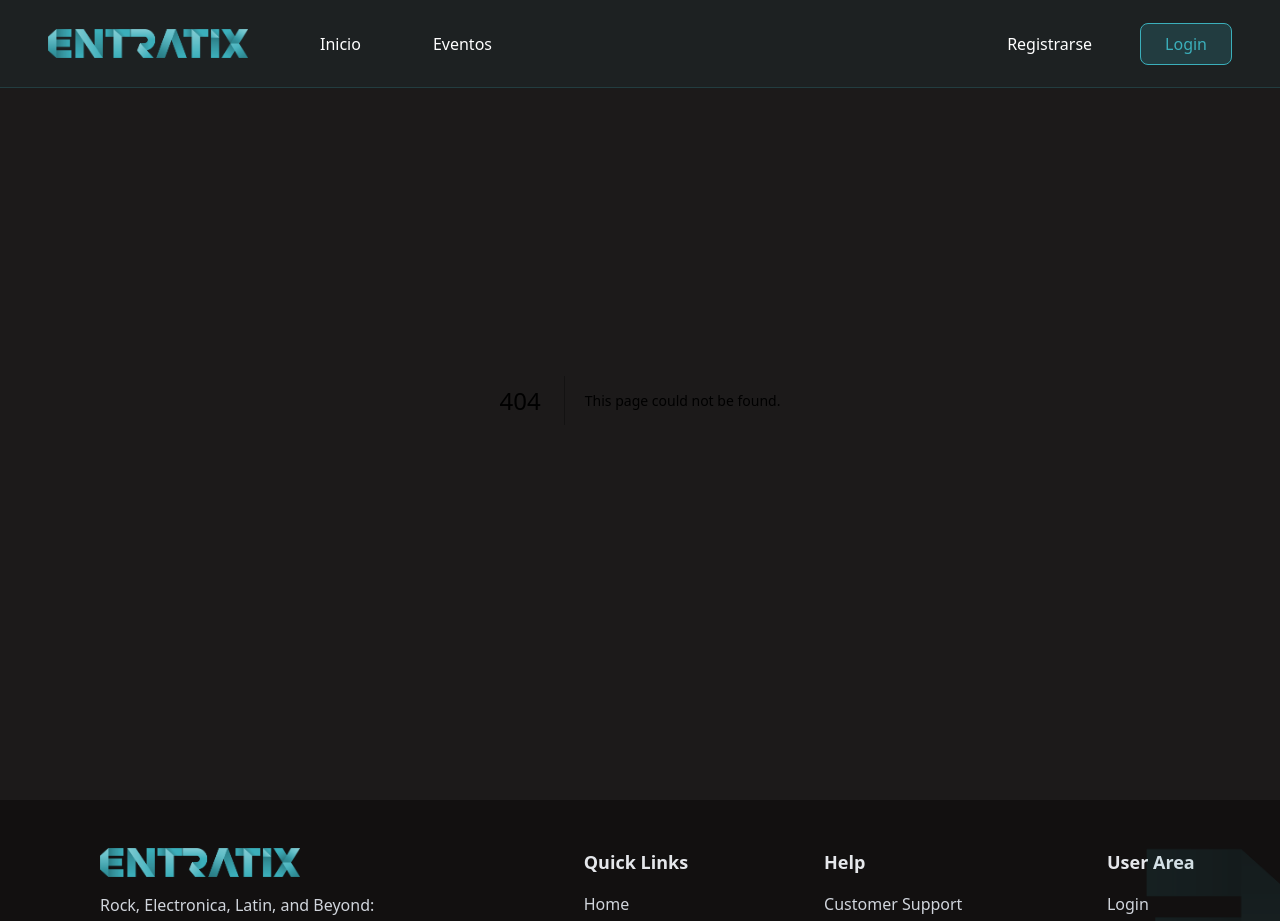
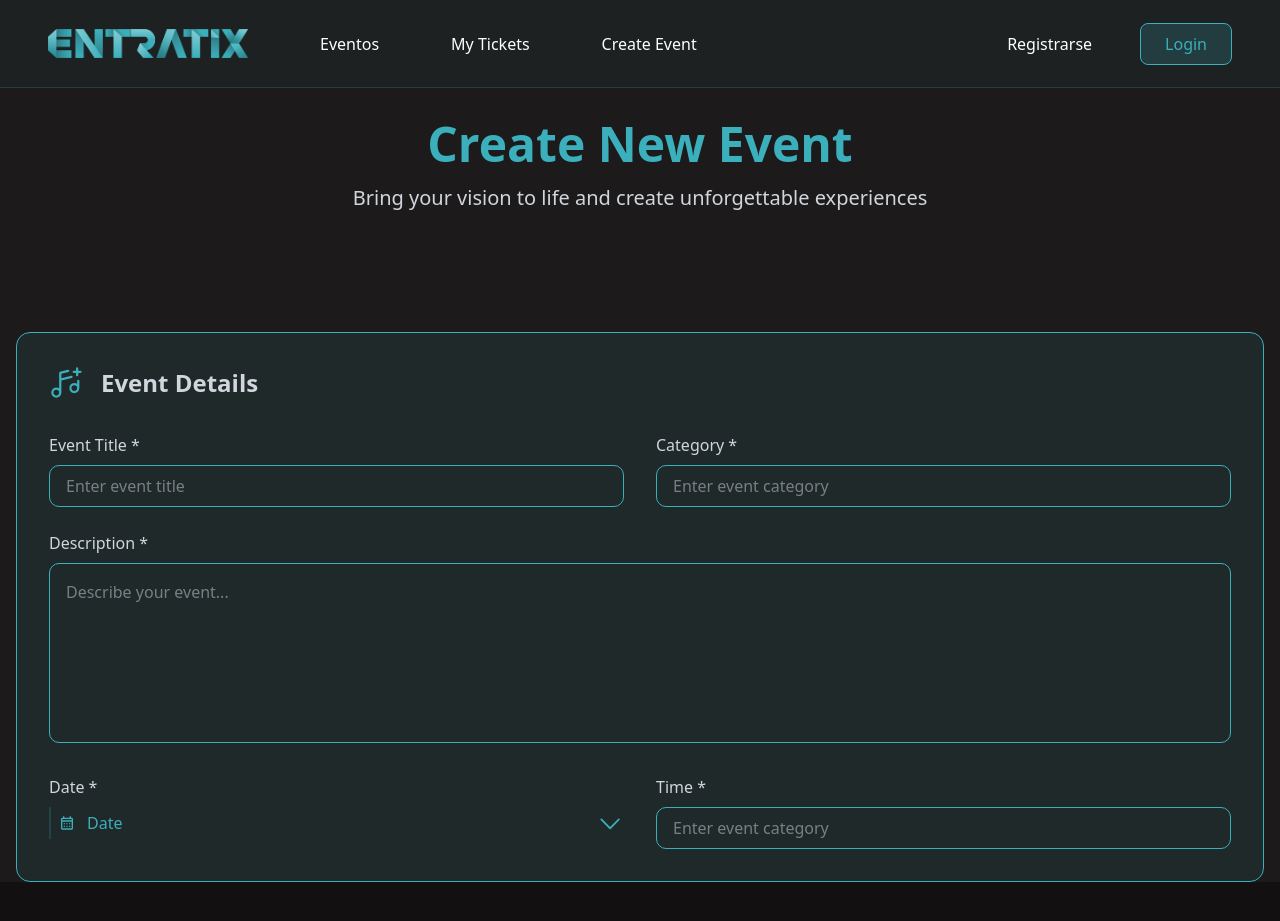
Before and after one commit to ferbermu/Entratix, a Next.js app: page /create-event in a window 1280 px wide. Before the commit this address had no page. Shown: the top 921 px of the page. Built offline with nearby package versions, Linux system fonts and the light colour scheme.

Commit message:
feat: agregar componente CalendarDropdown y actualizar formularios de eventos y búsqueda

```diff
--- /dev/null
+++ b/src/app/components/CalendarDropdown.tsx
@@ -0,0 +1,95 @@
+import React, { useState, useRef } from 'react';
+import Image from 'next/image';
+import { CaretDown } from '@phosphor-icons/react';
+import { Calendar } from './Calendar';
+import { es } from 'date-fns/locale';
+import { format } from 'date-fns';
+import { type DateRange } from 'react-day-picker';
+
+interface CalendarDropdownProps {
+  date: DateRange | undefined;
+  onDateChange: (date: DateRange | undefined) => void;
+  width?: string;
+  location?: 'right' | 'left' | 'center';
+}
+
+export const CalendarDropdown: React.FC<CalendarDropdownProps> = ({
+  date,
+  onDateChange,
+  width = 'w-full',
+  location = 'left',
+}) => {
+  const [isCalendarOpen, setIsCalendarOpen] = useState(false);
+  const calendarRef = useRef<HTMLDivElement>(null);
+  const locationClass =
+    location === 'right'
+      ? 'right-0'
+      : location === 'center'
+      ? 'left-1/2 -translate-x-1/2'
+      : 'left-0';
+  // Cierra el calendario si se hace click fuera
+  React.useEffect(() => {
+    function handleClickOutside(event: MouseEvent) {
+      if (
+        calendarRef.current &&
+        !calendarRef.current.contains(event.target as Node)
+      ) {
+        setIsCalendarOpen(false);
+      }
+    }
+    document.addEventListener('mousedown', handleClickOutside);
+    return () => {
+      document.removeEventListener('mousedown', handleClickOutside);
+    };
+  }, []);
+
+  return (
+    <div className="relative w-full">
+      <button
+        type="button"
+        onClick={() => setIsCalendarOpen(!isCalendarOpen)}
+        className="cursor-pointer border-l-[#3BAFBB33] border-l-2 flex items-center gap-3 pl-2 w-full justify-between"
+      >
+        <Image
+          src="/assets/icons/search_bar/calendar_month.svg"
+          alt="calendar"
+          width={16}
+          height={16}
+        />
+        <input
+          type="text"
+          placeholder="Date"
+          value={
+            date?.from
+              ? date.to
+                ? `${format(date.from, 'dd/MM/yyyy')} - ${format(
+                    date.to,
+                    'dd/MM/yyyy'
+                  )}`
+                : format(date.from, 'dd/MM/yyyy')
+              : ''
+          }
+          readOnly
+          className="placeholder:text-[#3BAFBB] text-[#3BAFBB] w-full outline-none bg-transparent cursor-pointer"
+          onClick={() => setIsCalendarOpen(!isCalendarOpen)}
+        />
+        <CaretDown className="text-[#3BAFBB]" size={32} />
+      </button>
+      {isCalendarOpen && (
+        <div
+          ref={calendarRef}
+          className={`bg-[#1C1A1A] ${width} ${locationClass}  absolute top-full  mt-5 ml-1.5 z-50 transform transition-all duration-200 ease-in-out opacity-100 scale-100 shadow-lg max-sm:fixed max-sm:left-1/2 max-sm:-translate-x-1/2 max-sm:top-1/2 max-sm:-translate-y-1/2`}
+        >
+          <Calendar
+            mode="range"
+            selected={date}
+            onSelect={onDateChange}
+            className="rounded-md border w-full bg-[#3BAFBB1A] text-[#3BAFBB] border-[#3BAFBB] shadow-xl max-sm:w-[calc(100vw-2rem)]"
+            locale={es}
+            showOutsideDays={false}
+          />
+        </div>
+      )}
+    </div>
+  );
+};
--- a/src/app/components/Navbar.tsx
+++ b/src/app/components/Navbar.tsx
@@ -59,7 +59,6 @@ export const Navbar = () => {
           }
         `}
       >
-        {/* Logo y navegación principal */}
         <div className="gap-4 flex items-center">
           <Link href="/">
             <Image
@@ -72,8 +71,13 @@ export const Navbar = () => {
           </Link>
 
           <div className="text-white pl-8 flex gap-6 max-[870px]:hidden">
-            <Navbutton text="Inicio" onClick={() => {}} />
             <Navbutton text="Eventos" onClick={handleMyTickets} />
+            <Link href="/my-tickets">
+              <Navbutton text="My Tickets" onClick={() => {}} />
+            </Link>
+            <Link href="/create-event">
+              <Navbutton text="Create Event" onClick={() => {}} />
+            </Link>
           </div>
         </div>
 
--- a/src/app/components/SearchBar.tsx
+++ b/src/app/components/SearchBar.tsx
@@ -2,13 +2,9 @@
 
 import React, { useEffect, useState, useRef } from 'react';
 import Image from 'next/image';
-import { CaretDown } from '@phosphor-icons/react';
-import { Calendar } from './Calendar';
-import { es } from 'date-fns/locale';
-import { format } from 'date-fns';
 import { type DateRange } from 'react-day-picker';
 import { Dropdown } from './Dropdown';
-
+import { CalendarDropdown } from './CalendarDropdown';
 const departments = [
   'Artigas',
   'Canelones',
@@ -43,7 +39,7 @@ export const SearchBar = ({ onFilterChange }: SearchBarProps) => {
   const [isSticky, setIsSticky] = useState(false);
   const [searchTerm, setSearchTerm] = useState('');
   const [date, setDate] = useState<DateRange | undefined>();
-  const [isCalendarOpen, setIsCalendarOpen] = useState(false);
+  const [, setIsCalendarOpen] = useState(false);
   const calendarRef = useRef<HTMLDivElement>(null);
   const [location, setLocation] = useState('');
 
@@ -124,52 +120,11 @@ export const SearchBar = ({ onFilterChange }: SearchBarProps) => {
           />
         </div>
 
-        <div className="relative w-full ">
-          <button
-            onClick={() => setIsCalendarOpen(!isCalendarOpen)}
-            className="cursor-pointer border-l-[#3BAFBB33] border-l-2 flex items-center gap-3 pl-2 w-full justify-between"
-          >
-            <Image
-              src="/assets/icons/search_bar/calendar_month.svg"
-              alt="calendar"
-              width={16}
-              height={16}
-            />{' '}
-            <input
-              type="text"
-              placeholder="Date"
-              value={
-                date?.from
-                  ? date.to
-                    ? `${format(date.from, 'dd/MM/yyyy')} - ${format(
-                        date.to,
-                        'dd/MM/yyyy'
-                      )}`
-                    : format(date.from, 'dd/MM/yyyy')
-                  : ''
-              }
-              readOnly
-              className="placeholder:text-[#3BAFBB] text-[#3BAFBB] w-full outline-none bg-transparent cursor-pointer"
-              onClick={() => setIsCalendarOpen(!isCalendarOpen)}
-            />
-            <CaretDown className="text-[#3BAFBB]" size={32} />
-          </button>{' '}
-          {isCalendarOpen && (
-            <div
-              ref={calendarRef}
-              className="bg-[#1C1A1A] absolute w-full top-full left-0 mt-5 ml-1.5 z-50 transform transition-all duration-200 ease-in-out opacity-100 scale-100 shadow-lg max-sm:fixed max-sm:left-1/2 max-sm:-translate-x-1/2 max-sm:top-1/2 max-sm:-translate-y-1/2"
-            >
-              <Calendar
-                mode="range"
-                selected={date}
-                onSelect={handleDateSelect}
-                className="rounded-md border w-full bg-[#3BAFBB1A] text-[#3BAFBB] border-[#3BAFBB] shadow-xl max-sm:w-[calc(100vw-2rem)]"
-                locale={es}
-                showOutsideDays={false}
-              />
-            </div>
-          )}
-        </div>
+        <CalendarDropdown
+          width="w-full"
+          date={date}
+          onDateChange={handleDateSelect}
+        />
 
         <div className="relative border-l-[#3BAFBB33] border-l-2 flex items-center gap-3 justify-center pl-2 w-full">
           <Image
--- /dev/null
+++ b/src/app/create-event/page.tsx
@@ -0,0 +1,77 @@
+'use client';
+
+import { CalendarDropdown } from '@/components/CalendarDropdown';
+import { MusicNotesPlus } from '@phosphor-icons/react';
+import React, { useState } from 'react';
+import { DateRange } from 'react-day-picker';
+
+export default function CreateEventPage() {
+  const [date, setDate] = useState<DateRange | undefined>();
+
+  return (
+    <div className="flex flex-col  min-h-screen ">
+      <div className="flex flex-col items-center justify-center py-30 gap-4">
+        <h1 className="text-5xl text-[#3BAFBB] font-bold">Create New Event</h1>
+        <p className="text-gray-300 text-xl">
+          Bring your vision to life and create unforgettable experiences
+        </p>
+      </div>
+      <div className="flex items-center justify-center gap-6 px-4">
+        <form className="bg-[#3BAFBB1A] border border-[#3BAFBB] rounded-xl w-full max-w-[1400px] p-8">
+          <div className="flex items-center gap-4">
+            <MusicNotesPlus className="text-[#3BAFBB] " size={36} />
+            <p className="text-gray-300 text-2xl font-semibold">
+              Event Details
+            </p>
+          </div>
+          <div className="mt-8 w-full flex gap-8">
+            <div className="flex flex-col w-full">
+              <label className="text-gray-300 text-md  mb-2">
+                Event Title *
+              </label>
+              <input
+                type="text"
+                className="border border-[#3BAFBB] rounded-lg w-full py-2 px-4 text-gray-300 focus:outline-none focus:ring-2 focus:ring-[#3BAFBB] focus:border-[#3BAFBB]"
+                placeholder="Enter event title"
+              />
+            </div>
+            <div className="flex flex-col w-full">
+              <label className="text-gray-300 text-md  mb-2">Category *</label>
+              <input
+                type="text"
+                className="border border-[#3BAFBB] rounded-lg w-full py-2 px-4 text-gray-300 focus:outline-none focus:ring-2 focus:ring-[#3BAFBB] focus:border-[#3BAFBB]"
+                placeholder="Enter event category"
+              />
+            </div>
+          </div>
+          <div className="flex flex-col w-full mt-6">
+            <label className="text-gray-300 text-md  mb-2">Description *</label>
+            <textarea
+              className="border border-[#3BAFBB] rounded-lg w-full min-h-[180px] p-4 text-gray-300 focus:outline-none focus:ring-2 focus:ring-[#3BAFBB] focus:border-[#3BAFBB] resize-none"
+              placeholder="Describe your event..."
+            />
+          </div>
+          <div className="mt-8 w-full flex gap-8">
+            <div className="flex flex-col w-full">
+              <label className="text-gray-300 text-md  mb-2">Date *</label>
+              <CalendarDropdown
+                width="w-1/2"
+                location="right"
+                date={date}
+                onDateChange={setDate}
+              />
+            </div>
+            <div className="flex flex-col w-full">
+              <label className="text-gray-300 text-md  mb-2">Time *</label>
+              <input
+                type="text"
+                className="border border-[#3BAFBB] rounded-lg w-full py-2 px-4 text-gray-300 focus:outline-none focus:ring-2 focus:ring-[#3BAFBB] focus:border-[#3BAFBB]"
+                placeholder="Enter event category"
+              />
+            </div>
+          </div>
+        </form>
+      </div>
+    </div>
+  );
+}
--- a/src/app/my-tickets/CardTicket.tsx
+++ b/src/app/my-tickets/CardTicket.tsx
@@ -28,13 +28,12 @@ export const CardTicket: React.FC<CardTicketProps> = ({
   totalPaid,
 }) => {
   return (
-    <div className="flex flex-col bg-[#3BAFBB1A] border border-[#3BAFBB] rounded-xl w-full max-w-xl p-4 text-white relative">
-      {' '}
-      <span className="absolute top-4 right-4 bg-[#19c37d] text-white text-xs px-4 py-1 rounded-full font-semibold">
+    <div className="flex flex-col bg-[#3BAFBB1A] border border-[#3BAFBB] rounded-xl w-full p-4 text-white relative ">
+      <span className="absolute top-4 right-4 border border-[#19c37d] bg-[#19c37d]/10 text-[#19c37d] text-xs px-4 font-semibold rounded-full z-1 max-[700px]:rounded-none max-[700px]:rounded-tr-lg">
         {status}
       </span>
-      <div className="flex gap-6">
-        <div className="rounded-lg overflow-hidden min-w-[120px] h-[120px] relative">
+      <div className="flex max-[700px]:flex-col gap-6">
+        <div className="rounded-lg overflow-hidden min-w-[120px]  h-[120px] relative">
           <Image
             src={imageUrl}
             alt="Ticket Image"
@@ -78,15 +77,15 @@ export const CardTicket: React.FC<CardTicketProps> = ({
         </div>
       </div>
       <div className="flex gap-3 mt-6">
-        <button className="flex items-center gap-2 bg-[#a259ff] text-white px-4 py-2 rounded-lg text-sm font-semibold">
+        <button className="cursor-pointer flex items-center gap-2 bg-[#3BAFBB] text-white px-4 py-2 rounded-lg text-sm max-[700px]:text-xs font-semibold">
           <QrCode size={16} />
           View QR
         </button>
-        <button className="flex items-center gap-2 border border-[#3BAFBB] text-white px-4 py-2 rounded-lg text-sm font-semibold">
+        <button className="cursor-pointer flex items-center gap-2 border border-[#3BAFBB] text-white px-4 py-2 rounded-lg text-sm max-[700px]:text-xs font-semibold">
           <Download size={16} />
           Download
         </button>
-        <button className="flex items-center justify-center px-3 py-2 rounded-lg border border-transparent hover:bg-[#3BAFBB22]">
+        <button className="cursor-pointer flex items-center justify-center px-3 py-2 rounded-lg border border-transparent hover:bg-[#3BAFBB22]">
           <ShareNetwork size={16} />
         </button>
       </div>
--- a/src/app/my-tickets/TicketAdquired.tsx
+++ b/src/app/my-tickets/TicketAdquired.tsx
@@ -2,7 +2,7 @@ import React from 'react';
 
 export const TicketAdquired = () => {
   return (
-    <div className="flex items-center w-full h-full justify-between bg-[#3BAFBB1A] border border-[#3BAFBB] rounded-lg">
+    <div className="flex items-center w-full h-full justify-between bg-[#3BAFBB1A] border border-[#3BAFBB] rounded-lg text-lg max-[1075px]:text-md max-[700px]:text-xs  ">
       <button className="w-full h-full py-4 hover:bg-[#3BAFBB1A]/60  cursor-pointer  text-[#3BAFBB]">
         Active
       </button>
--- a/src/app/my-tickets/TotalTickets.tsx
+++ b/src/app/my-tickets/TotalTickets.tsx
@@ -4,22 +4,28 @@ export const TotalTickets = () => {
   return (
     <div className="bg-[#3BAFBB1A] border border-[#3BAFBB] rounded-xl w-full max-w-[1400px] mx-auto mt-6 mb-24">
       <div className="px-8 py-4 border-b border-[#3BAFBB]">
-        <span className="text-lg font-semibold text-[#a259ff]">
+        <div className="text-lg font-semibold text-[#3BAFBB] text-center">
           Your Event Stats
-        </span>
+        </div>
       </div>
-      <div className="flex justify-between items-center px-8 py-8 text-center">
+      <div className="flex justify-between items-center px-8 py-8 text-center gap-2">
         <div className="flex-1">
           <div className="text-3xl font-bold text-[#a259ff]">4</div>
-          <div className="text-gray-300 mt-2">Total Events</div>
+          <div className="text-gray-300 mt-2 max-[700px]:text-xs">
+            Total Events
+          </div>
         </div>
         <div className="flex-1">
           <div className="text-3xl font-bold text-[#19c37d]">9</div>
-          <div className="text-gray-300 mt-2">Total Tickets</div>
+          <div className="text-gray-300 mt-2 max-[700px]:text-xs">
+            Total Tickets
+          </div>
         </div>
         <div className="flex-1">
           <div className="text-3xl font-bold text-[#3BAFBB]">$615</div>
-          <div className="text-gray-300 mt-2">Total Spent</div>
+          <div className="text-gray-300 mt-2 max-[700px]:text-xs">
+            Total Spent
+          </div>
         </div>
       </div>
     </div>
--- a/src/app/my-tickets/page.tsx
+++ b/src/app/my-tickets/page.tsx
@@ -54,13 +54,13 @@ export default function MyTicketsPage() {
   );
 
   return (
-    <div className="w-full h-full min-h-screen px-60 text-white">
+    <div className="w-full h-full min-h-screen px-60 max-[1400px]:px-4  text-white">
       <Header />
       <SearchBar onFilterChange={handleFilterChange} />
       <div className="py-8">
         <TicketAdquired />
       </div>
-      <div className="flex justify-center gap-8">
+      <div className="grid grid-cols-2 max-[1200px]:grid-cols-1 justify-center gap-8">
         {tickets.map((ticket, idx) => (
           <CardTicket key={idx} {...ticket} />
         ))}
```
